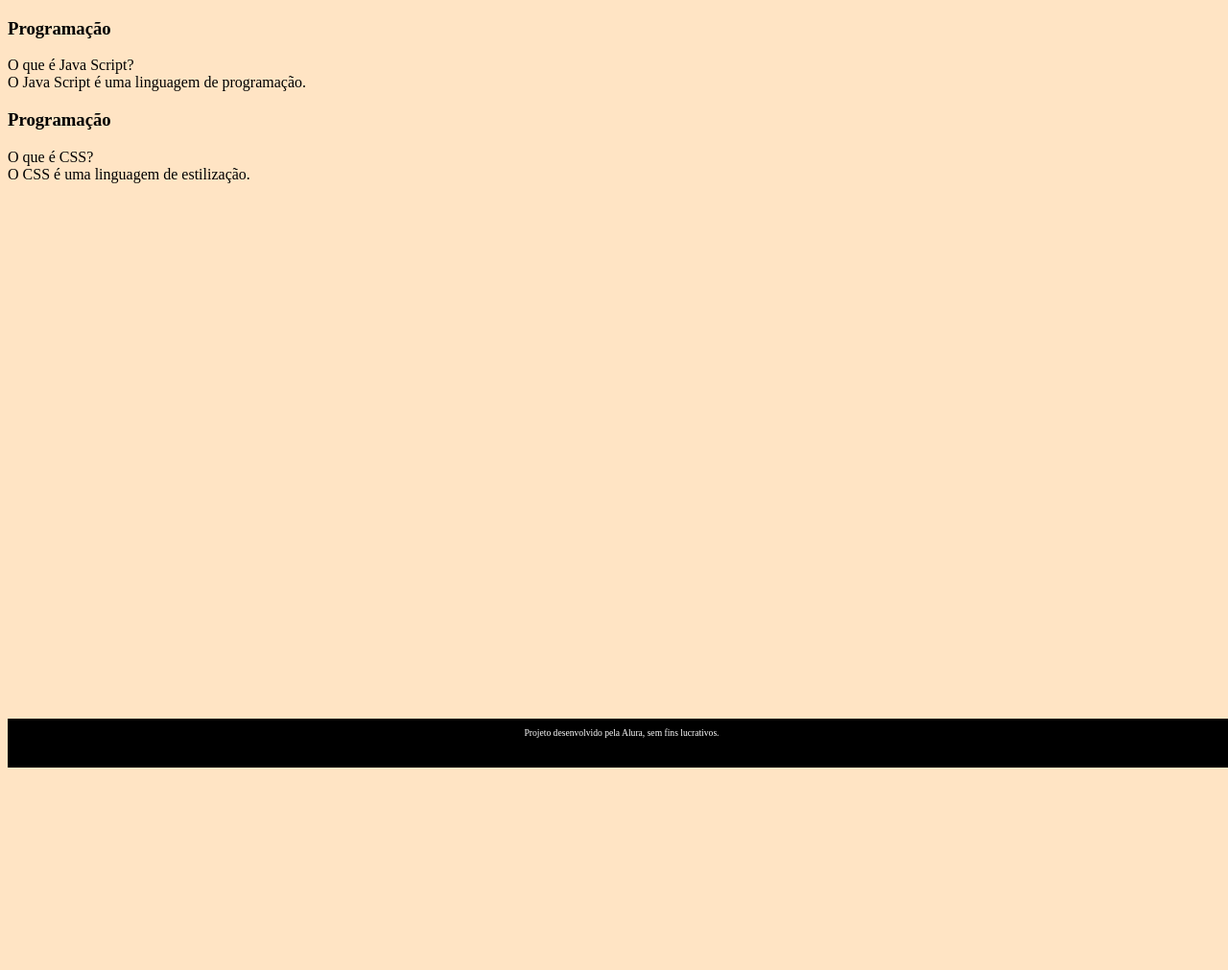
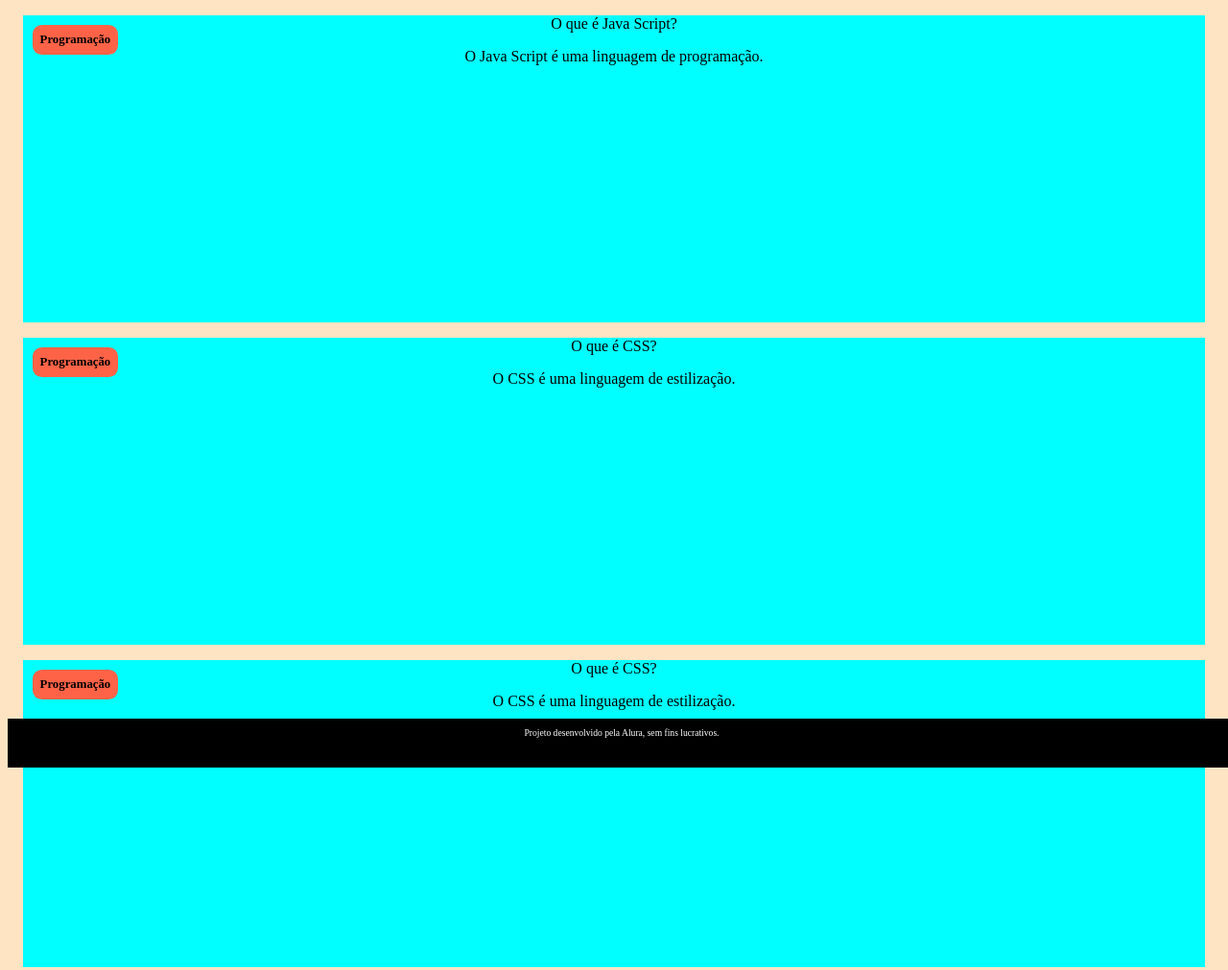
Before and after one commit to kemillypinheiro/Site-Alura-3-trimestre, a plain HTML site: page Site-Alura- 3 trimestre/index.html in a window 1280 px wide. Shown: the whole page at 96% size. Before the commit the page ends 800 px from the top, so only its background shows below. Drawn offline with Linux system fonts and the light colour scheme.

Commit message:
Add files via upload

```diff
--- a/Site-Alura- 3 trimestre/assets/style.css
+++ b/Site-Alura- 3 trimestre/assets/style.css
@@ -1,6 +1,32 @@
 body {
     background-color: bisque;
+    font-family: Bai Jamjuree;
 }
+#container {
+    display:flex ;
+}
+.cartao {
+    margin: 1rem 1rem;
+    background-color: aqua;
+    height: 20rem;
+    flex-grow: 1;
+    flex-basis: calc(33% - 6rem);
+}
+.cartao__conteudo{
+    text-align: center;
+   /*background-color: aquamarine;*/
+    height: 100%;
+}
+.cartao__conteudo h3{
+    background-color: tomato;
+    text-align: left;
+    padding: 0.5rem;
+    position: absolute;
+    margin: 0.6rem;
+    border-radius: 0.6rem;
+    font-size: 1vw;
+}
+
 footer {
     background-color: black;
     color: white;
@@ -13,5 +39,4 @@ footer p{
     font-size: 0.6rem;
     height:2rem;
     margin-top: 0,5rem;
-    font-family: Bai Jamjuree;
 }
--- a/Site-Alura- 3 trimestre/index.html
+++ b/Site-Alura- 3 trimestre/index.html
@@ -13,10 +13,10 @@
                     <div class="cartao__conteudo">
                         <h3> Programação </h3>
                         <div class="cartao__conteudo__pergunta">
-                            O que é Java Script?
+                           <p>O que é Java Script?</p>
                             </div>
                             <div class="cartao__conteudo__resposta">
-                                O Java Script é uma linguagem de programação.
+                                <p>O Java Script é uma linguagem de programação.</p>
                                 </div>
                     </div>
                 </article>
@@ -24,13 +24,24 @@
     <div class="cartao__conteudo">
             <h3> Programação </h3>
                   <div class="cartao__conteudo__pergunta">
-                        O que é CSS?
+                        <p>O que é CSS?</p>
                     </div>
                    <div class="cartao__conteudo__resposta">
-                        O CSS é uma linguagem de estilização.
+                        <p>O CSS é uma linguagem de estilização.</p>
                      </div>
                     </div>
      </article>
+     <article class="cartao">
+        <div class="cartao__conteudo">
+                <h3> Programação </h3>
+                      <div class="cartao__conteudo__pergunta">
+                            <p>O que é CSS?</p>
+                        </div>
+                       <div class="cartao__conteudo__resposta">
+                            <p>O CSS é uma linguagem de estilização.</p>
+                         </div>
+                        </div>
+         </article>
         </section>
     </main>
     <footer>
```
